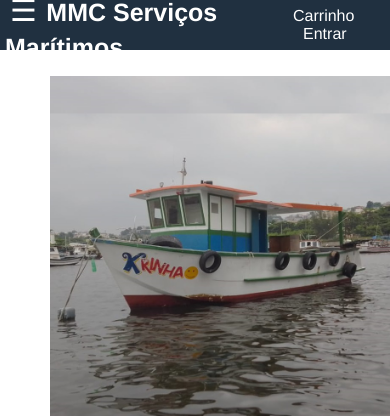
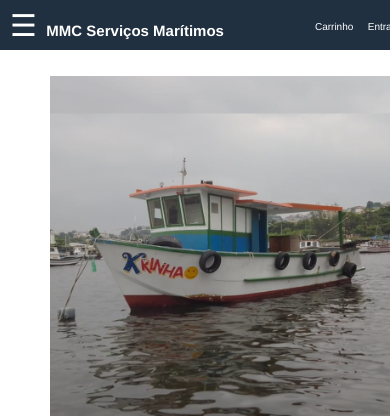
Before and after one commit to themithdave/boats, a PHP site: page / in a window 390 px wide; the page is wider, and only the part inside the window is pictured. Shown: the top 420 px of that part. Run offline with PHP 8.4, Linux system fonts and the light colour scheme.

Commit message:
css repair-2

```diff
--- a/App.css
+++ b/App.css
@@ -12,6 +12,8 @@
     animation: App-logo-spin infinite 20s linear;
   }
 }
+
+
 .h1-warning {
   display: flex;
   flex-direction: column;
--- a/index.css
+++ b/index.css
@@ -41,6 +41,18 @@ body {
   font-weight: bold;
   text-decoration: none;
 }
+
+@media screen and (max-width: 500px) {
+  .brand a {
+    font-size: 1.5rem;
+  }
+  .header-links a{
+    font-size: 1rem;
+  }
+  .details-image img{
+    width: 40rem;
+  }
+  }
 
 .header-links a{
   color: #fff;
@@ -136,6 +148,7 @@ max-height: 34rem;
   cursor: pointer;
 }
 
+
 .sidebar {
   background-color: #f0f0f0;
   position:fixed;
--- a/product1.html
+++ b/product1.html
@@ -130,7 +130,7 @@
                                     var diasAlugados = document.getElementById('rentSelect');
                                     form.addEventListener('submit', function(e) {
 
-                                    alert(diasAlugados.value);
+                                    alert("Contate o email mmc@servicosmaritimos.com para alugar o barco por "+diasAlugados.value+" dias");
 
                                     e.preventDefault();
     });
```
